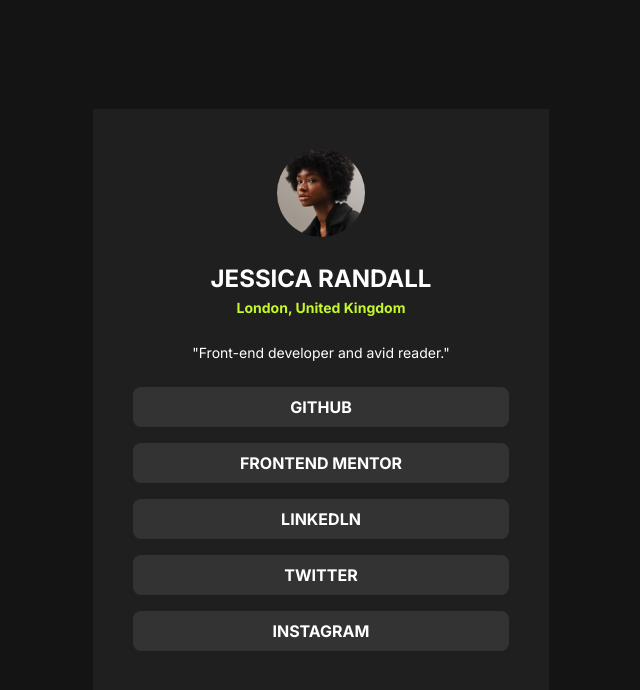
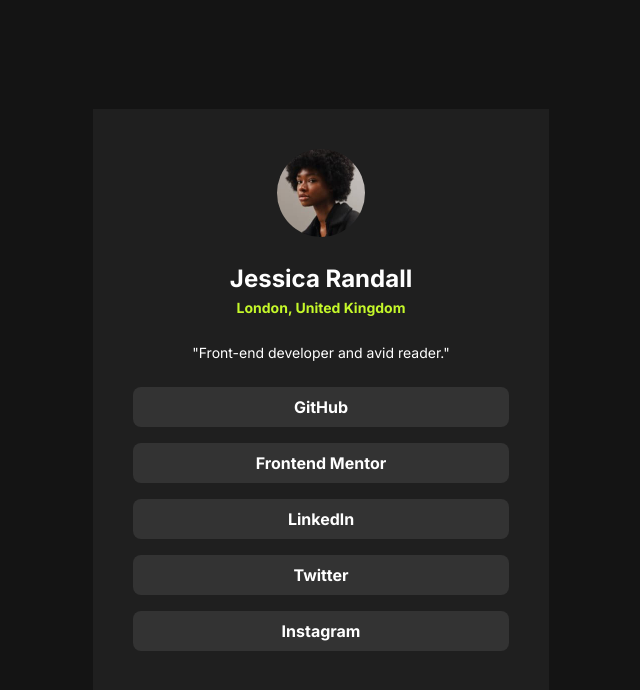
Before and after one commit to elCris99/social-links-profile-fem, a website built with Vite: page index.html in a window 1280 px wide. Shown: the whole page, without its empty margins (319-959 px from the left). Built offline with nearby package versions, Linux system fonts and the light colour scheme; some packages are replaced by stand-ins of ours.

Commit message:
text-transform

```diff
--- a/sass/abstracts/_tokens.scss
+++ b/sass/abstracts/_tokens.scss
@@ -49,7 +49,7 @@
 $heading-font-weight: $font-weight-bold;
 $heading-letter-spacing: $letter-spacing-loose;
 $heading-line-height: 1.5;
-$heading-text-transform: uppercase;
+$heading-text-transform: none;
 
 $heading-1-font-size: $font-size-600;
 $heading-1-color: $heading-color-default;
@@ -100,7 +100,7 @@
 $button-font-family: $body-font-family;
 $button-font-size: $font-size-400;
 $button-font-weight: $font-weight-bold;
-$button-text-transform: uppercase;
+$button-text-transform: none;
 $button-padding: 0.75em 2em;
 $button-border: 0;
 $button-border-radius: $border-radius-1;
```
